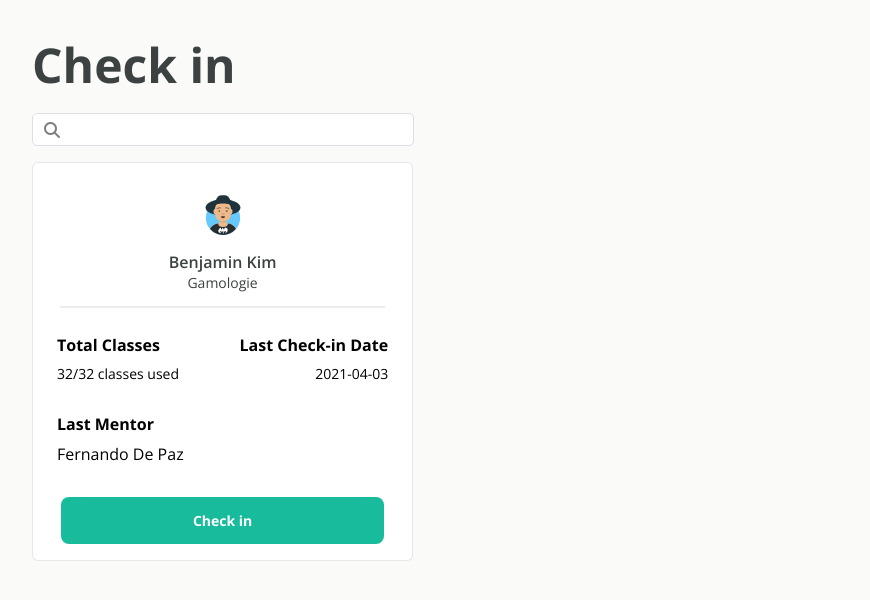
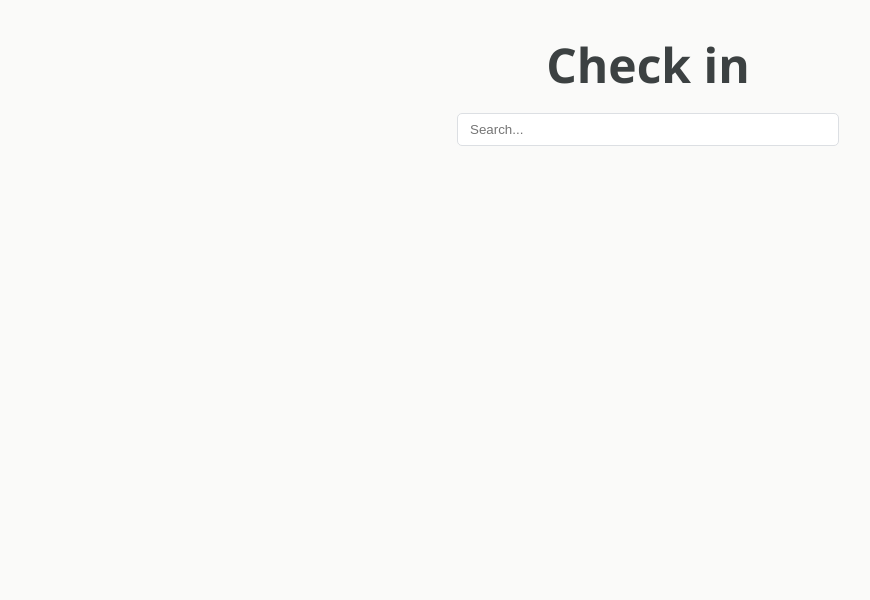
Before and after one commit to nourjandali/bytes-bots, a Flask app: page / in a window 1280 px wide. Shown: the top 600 px of the page, without its empty margins (8-878 px from the left). Run offline with Flask 2, Linux system fonts and the light colour scheme; some libraries are stand-ins or nearby versions.

Commit message:
Search bar

```diff
--- a/app.py
+++ b/app.py
@@ -1,11 +1,32 @@
 from flask import Flask
-from flask import render_template
+from flask import render_template, request, jsonify
+import psycopg2
+import psycopg2.extras
 
 app = Flask(__name__)
+
+DB_HOST = "localhost"
+DB_NAME = "bytes-bots"
+DB_USER = "postgres"
+DB_PASS = "root"
+DB_PORT = "5432"
+
+conn = psycopg2.connect(dbname=DB_NAME, user=DB_USER, password=DB_PASS, host=DB_HOST, port=DB_PORT)
+
 
 @app.route("/")
 def home():
     return render_template("home.html", name="home")
 
+
+@app.route("/search", methods=["POST"])
+def test():
+    cur = conn.cursor(cursor_factory=psycopg2.extras.DictCursor)
+    studentName = request.form['studentName']
+    query = "SELECT * FROM public.reportcards WHERE studentname ILIKE '%" + studentName +"%' ORDER BY studentname ASC"
+    cur.execute(query)
+    return render_template('response.html', data=cur.fetchall())
+
+
 if __name__ == "__main__":
     app.run(debug=True)
--- a/static/home.css
+++ b/static/home.css
@@ -1,6 +1,6 @@
 .checkinTitle {
   color: #3c4142;
-  text-align: left;
+  text-align: center;
   margin: 0px 0px 0px 32px;
   font-size: 24px;
   font-weight: 800;
@@ -12,7 +12,7 @@
 
 .searchBtn {
   margin: 0px 0px 16px 32px;
-  position: relative;
+  /* position: relative; */
 }
 
 .searchBtn > input {
@@ -21,21 +21,35 @@
   background: #ffffff;
   border: 1px solid #dcdfe3;
   border-radius: 5px;
+  display: flex;
+  margin: auto;
 }
 
-.searchIcon {
+.recordsFound {
+  text-align: center;
+  color: #3c4142;
+}
+
+/* .searchIcon {
   position: absolute;
   top: 8.5px;
-  left: 12px;
+  left: 900px;
   opacity: 0.5;
+} */
+
+.resultsContainer {
+  display: flex;
+  justify-content: center;
+  flex-wrap: wrap;
+  gap: 32px;
+  margin-top: 32px;
 }
 
-.cards {
-  max-width: 30%;
+.card {
+  width: calc(33.3333% - (32px * 2));
   border: 1px solid rgba(22, 21, 19, 0.1);
   background-color: #ffffff;
   border-radius: 6px;
-  margin-left: 32px;
 }
 
 .cardImg {
@@ -45,7 +59,7 @@
   align-items: center;
 }
 
-.card {
+.cardContent {
   text-align: center;
 }
 
--- a/templates/base.html
+++ b/templates/base.html
@@ -10,13 +10,37 @@
       src="https://kit.fontawesome.com/cef20f8320.js"
       crossorigin="anonymous"
     ></script>
+    <script
+      src="http://ajax.googleapis.com/ajax/libs/jquery/1.7.1/jquery.min.js"
+      type="text/javascript"
+    ></script>
+
     <link rel="preconnect" href="https://fonts.googleapis.com" />
     <link rel="preconnect" href="https://fonts.gstatic.com" crossorigin />
     <link
       href="https://fonts.googleapis.com/css2?family=Open+Sans:wght@300;400;500;600;700;800&display=swap"
       rel="stylesheet"
     />
-
+    <script>
+      $(document).ready(function () {
+        function load_data(studentName) {
+          $.post("/search", { studentName: studentName }).done(function (data) {
+            $("#result").html(data);
+            $("#result").append(data.htmlresponse);
+          });
+        }
+        $("#search_text").keyup(function (e) {
+          if (e.which == 13) {
+            var search = $(this).val();
+            if (search != "") {
+              load_data(search);
+            } else {
+              load_data();
+            }
+          }
+        });
+      });
+    </script>
     <title>Bytes&Bots - {% block title %}{% endblock %}</title>
   </head>
 
--- a/templates/home.html
+++ b/templates/home.html
@@ -4,42 +4,14 @@ block content %}
   <h1>Check in</h1>
 </div>
 <div class="searchBtn">
-  <i class="fa-solid fa-magnifying-glass searchIcon"></i>
-  <input type="search" id="site-search" name="q" />
+  <!-- <i class="fa-solid fa-magnifying-glass searchIcon"></i> -->
+  <input
+    type="search"
+    id="search_text"
+    name="search_text"
+    placeholder="Search..."
+  />
+  <div id="result"></div>
 </div>
-<div class="cards">
-  <div class="cardImg">
-    <img
-      src="../static/images/avatar-1.svg"
-      alt="Avatar"
-      width="40"
-      height="40"
-    />
-  </div>
-  <div class="card">
-    <h2 class="cardTitle">Benjamin Kim</h2>
-    <p class="cardProfession">Gamologie</p>
-    <div class="hRule"></div>
-    <div class="detailsTitles">
-      <p>Total Classes</p>
-      <p>Last Check-in Date</p>
-    </div>
-    <div class="detailsParagraphs">
-      <p>32/32 classes used</p>
-      <p>2021-04-03</p>
-    </div>
 
-    <div class="lastMentor">
-      <p>Last Mentor</p>
-    </div>
-
-    <div class="nameOfLastMentor">
-      <p>Fernando De Paz</p>
-    </div>
-
-    <div class="checkinBtn">
-      <p>Check in</p>
-    </div>
-  </div>
-</div>
 {% endblock %}
```
Also changed, not shown: templates/response.html (added, +42 -0 lines).
